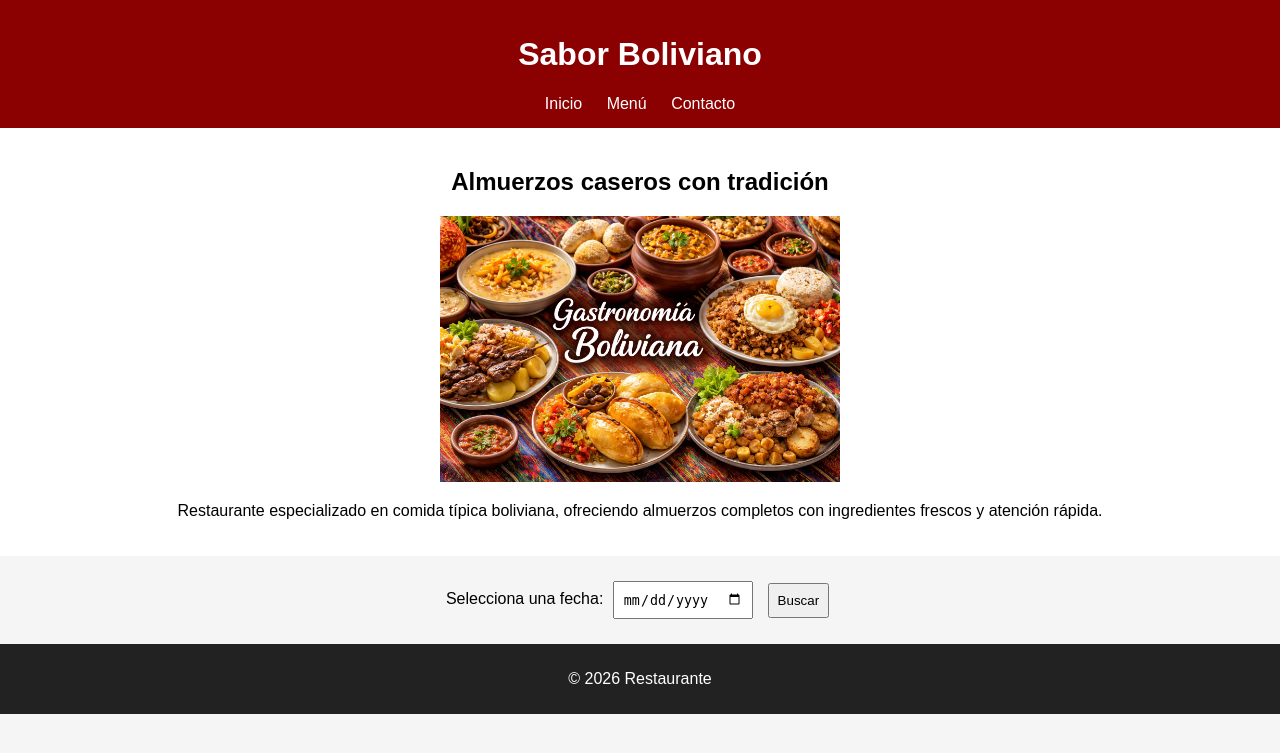
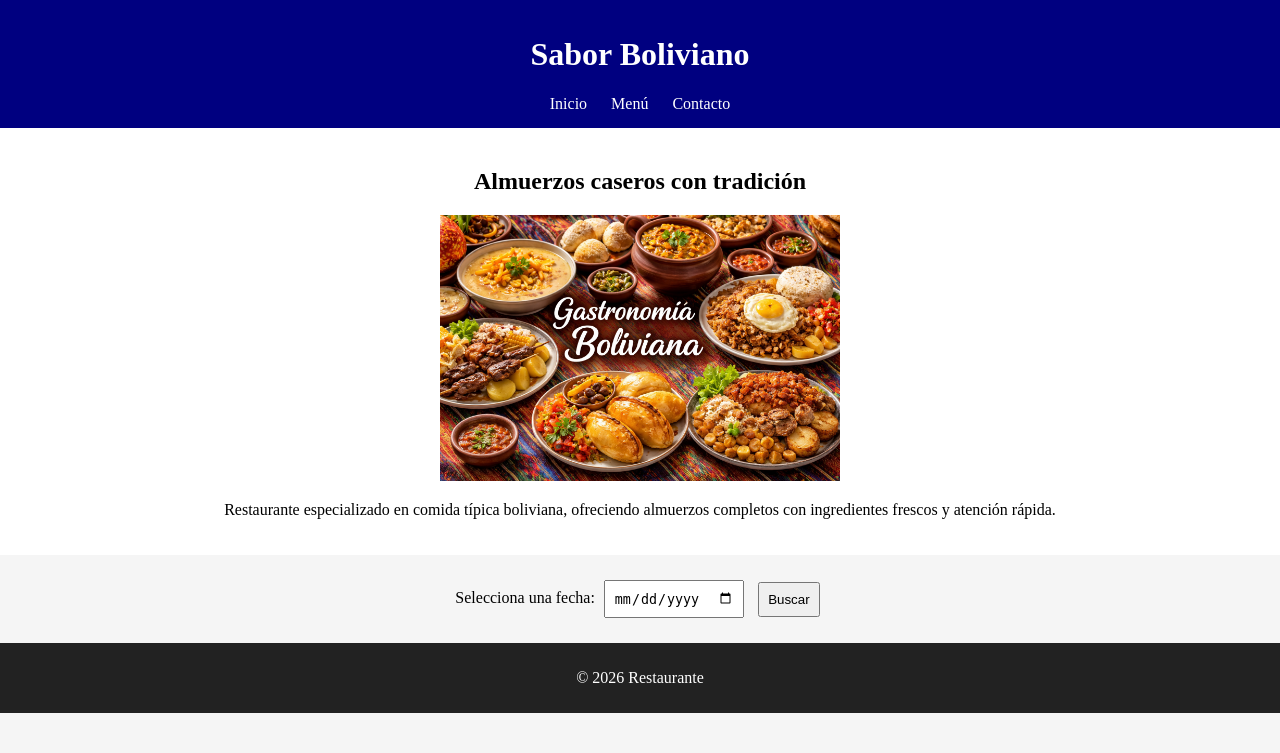
Before and after one commit to ItsMuke06/examen, a Flask app: page / in a window 1280 px wide. Shown: the top 753 px of the page. Run offline with Flask 3, Linux system fonts and the light colour scheme; data comes from the database, SQL or seed files in the repository.

Commit message:
Update styles.css

```diff
--- a/static/css/styles.css
+++ b/static/css/styles.css
@@ -1,13 +1,13 @@
 /* GENERAL */
 body {
-    font-family: Arial;
+    font-family: 'Times New Roman';
     margin: 0;
     background: #f5f5f5;
 }
 
 /* HEADER */
 header {
-    background: #8B0000;
+    background: #000080;
     color: white;
     padding: 15px;
     text-align: center;
```
